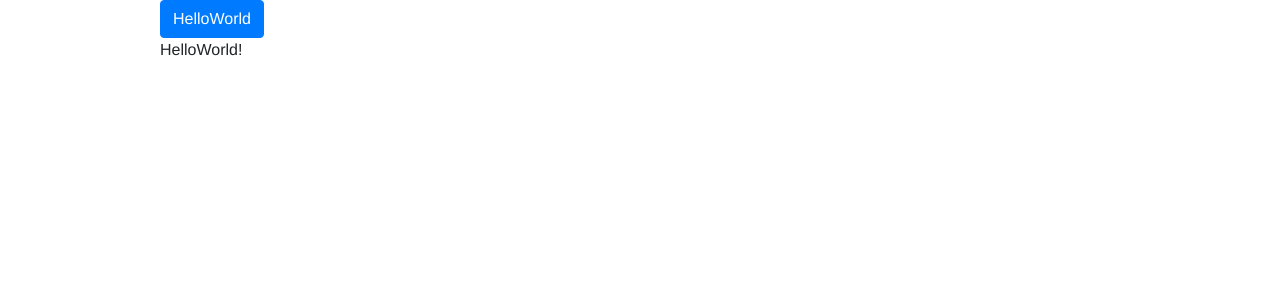
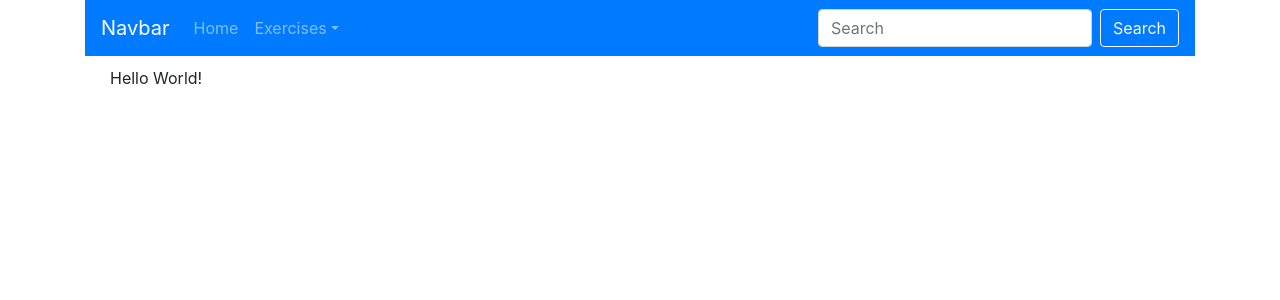
Before and after one commit to Ernei3/ReactExercise, a React (Create React App) app: page /helloWorld in a window 1280 px wide. Shown: the top 300 px of the page. Built offline with nearby package versions, Linux system fonts and the light colour scheme.

Commit message:
navbar and simple search with redirection

```diff
--- a/src/App.css
+++ b/src/App.css
@@ -3,8 +3,6 @@
   margin: 0;
 }
 
-.header, .content, .footer {
-  width: 960px;
-  margin: 0 auto;
-  font-family: "Helvetica Neue", Helvetica, Arial, sans-serif;
+.helloWorld{
+  margin: 10px;
 }
--- a/src/App.js
+++ b/src/App.js
@@ -2,27 +2,50 @@ import React from 'react';
 import {
     BrowserRouter as Router,
     Route,
-    Link
+    useHistory
 } from 'react-router-dom';
 
-import Button from 'react-bootstrap/Button';
+import Navbar from 'react-bootstrap/Navbar';
+import Nav from 'react-bootstrap/Nav';
+import NavDropdown from 'react-bootstrap/NavDropdown';
+import Container from 'react-bootstrap/Container';
 import 'bootstrap/dist/css/bootstrap.min.css';
 
 import './App.css';
-import helloWorld from './Pages/helloWorld';
+import Search from './Components/Search';
+import helloWorld from './Exercises/helloWorld';
+
+
+
 
 
 function App() {
+
+
+
+
   return (
     <Router>
-      <div className="content">
-        <div className="menu">
-            <nav>
-            <Link to="/helloWorld"><Button>HelloWorld</Button></Link>
-            </nav>
-        </div>
+      <Container fluid="lg" className="navigation">
+
+        <Navbar bg="primary" variant="dark">
+          <Navbar.Brand href="/">Navbar</Navbar.Brand>
+          <Nav className="mr-auto">
+            <Nav.Link href="/">Home</Nav.Link>
+            <NavDropdown title="Exercises" id="basic-nav-dropdown">
+              <NavDropdown.Item href="/helloWorld">Hello World</NavDropdown.Item>
+              <NavDropdown.Item href="#action/3.2">Another action</NavDropdown.Item>
+              <NavDropdown.Item href="#action/3.3">Something</NavDropdown.Item>
+              <NavDropdown.Divider />
+              <NavDropdown.Item href="#action/3.4">Separated link</NavDropdown.Item>
+            </NavDropdown>
+          </Nav>
+          <Search />
+        </Navbar>
+
+
         <Route path="/helloWorld" component={helloWorld}/>
-      </div>
+      </Container>
     </Router>
   );
 }
--- /dev/null
+++ b/src/Components/Search.js
@@ -0,0 +1,28 @@
+import React from 'react';
+import { useHistory } from 'react-router-dom';
+
+import Form from 'react-bootstrap/Form';
+import FormGroup from 'react-bootstrap/FormGroup';
+import FormControl from 'react-bootstrap/FormControl';
+import Button from 'react-bootstrap/Button';
+
+export default function Search(){
+
+    let history = useHistory();
+
+    function handleSubmit(event) {
+      event.preventDefault();
+      const data = new FormData(event.target);
+      history.push('/'+data.get('searchedText').toString().replace(/ /g,''));
+    }
+
+    return(
+      <Form inline onSubmit={handleSubmit}>
+        <FormGroup role="form">
+          <FormControl type="text" name="searchedText" placeholder="Search" className="mr-sm-2" />
+          <Button variant="outline-light" type="submit">Search</Button>
+        </FormGroup>
+      </Form>
+    )
+
+  }
--- /dev/null
+++ b/src/Exercises/helloWorld.js
@@ -0,0 +1,21 @@
+import React from 'react';
+
+import Container from 'react-bootstrap/Container';
+import Row from 'react-bootstrap/Row';
+import Col from 'react-bootstrap/Col';
+
+
+export default function helloWorld(){
+
+
+    return (
+        <Container fluid="md" className="helloWorld">
+            <Row>
+                <Col>Hello World!</Col>
+            </Row>
+        </Container>
+
+    )
+
+
+}
--- a/src/Pages/helloWorld.js
+++ /dev/null
@@ -1,13 +0,0 @@
-import React from 'react';
-
-export default function helloWorld(){
-
-
-    return (
-        <div className="helloWorld">
-            HelloWorld!
-        </div>
-    )
-
-
-}
```
